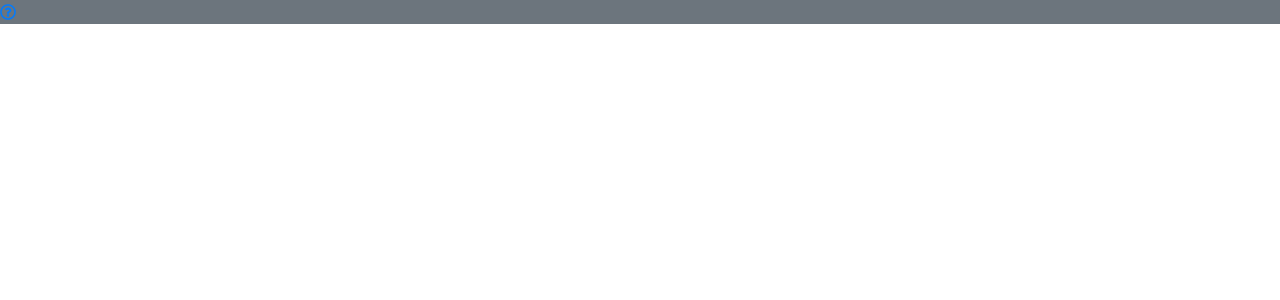
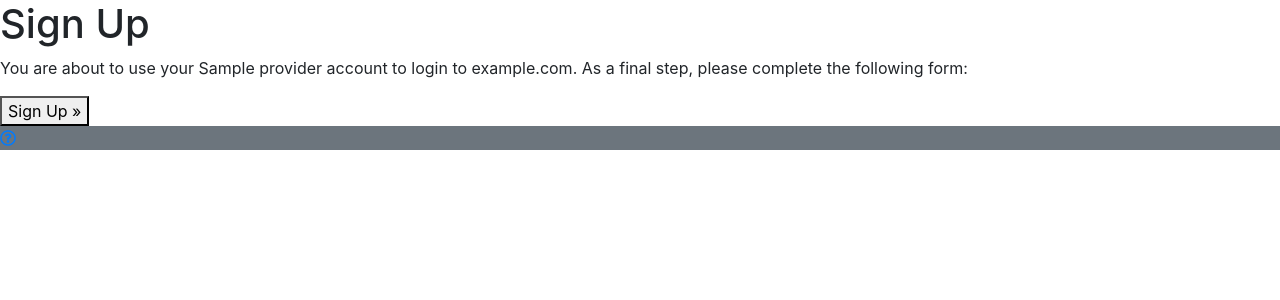
Before and after one commit to alvzed/ms-project-4, a Django app: template templates/allauth/socialaccount/signup.html in a window 1280 px wide. Shown: the part 56-356 px from the top of the page. Run offline with Django 3.2, Linux system fonts and the light colour scheme; tables that the repository leaves empty hold one stand-in row (values such as "Sample post"); the template is opened without the code that fills it: values that come from a table or form of the project are taken from there, most other values are stand-ins (such as "Sample title", 1, 10 or a date in 2020); some libraries are stand-ins or nearby versions.

Commit message:
set up base.html and changed login redirect url

```diff
--- a/rivulet/settings.py
+++ b/rivulet/settings.py
@@ -93,7 +93,7 @@ ACCOUNT_SIGNUP_PASSWORD_ENTER_TWICE = True
 ACCOUNT_UNIQUE_EMAIL = True
 ACCOUNT_USERNAME_MIN_LENGTH = 4
 LOGIN_URL = 'accounts/login/'
-LOGIN_REDIRECT_URL = 'library/'  # library is not yet set up
+LOGIN_REDIRECT_URL = '/'  # library is not yet set up
 
 WSGI_APPLICATION = 'rivulet.wsgi.application'
 
--- a/templates/base.html
+++ b/templates/base.html
@@ -54,6 +54,9 @@
       </div>
     </nav>
 
+    {% block content %}
+    {% endblock %}
+
     <footer id="footer" class="bg-secondary w-100">
       <a href="#"><i class="far fa-question-circle"></i></a>
     </footer>
```
